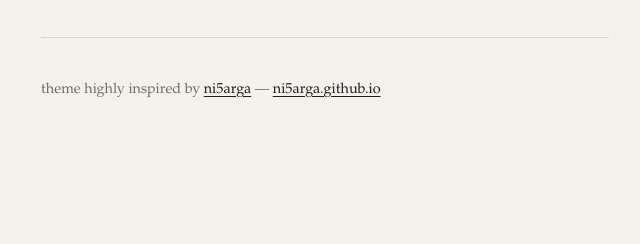
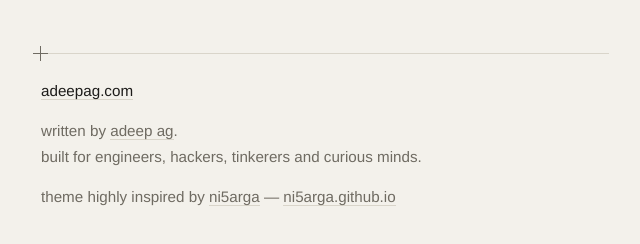
Before and after one commit to ADEEP13/blog-adeepag, a plain HTML site: page index.html in a window 1280 px wide. Shown: the part 790-1034 px from the top of the page, without its empty margins (315-955 px from the left). Before the commit the page ends 940 px from the top, so only its background shows below. Drawn offline with Linux system fonts and the light colour scheme.

Commit message:
Update index.html

```diff
--- a/index.html
+++ b/index.html
@@ -20,12 +20,11 @@
   <h1><a href="/">adeep ag</a></h1>
   <p class="byline">engineer, building toward a defence startup</p>
 
- <p>i have loved computers and defence since i was small, and went all in on both at 16. now i work full time with computers(engineering Student  ), and most of my real work happens after midnight on some project i can't leave alone.</p>
+   <p>i have loved computers and defence since i was small, and went all in on both at 16. now i work full time with computers(engineering Student  ), and most of my real work happens after midnight on some project i can't leave alone.</p>
 
 <p>i like backend, servers, electronics and cyber. i run my own homelab because there is nothing like hosting a prototype at light speed on a machine you own. i make open source maps, do osint, and run an account that only a few people know about. i like working close to the metal, where nothing is hidden behind an abstraction.</p>
 
 <p>i speak less, but open up completely to the people i like  :) . i will always back builders and founders, and i'm ready to help anytime. i believe in atmanirbhar bharat: build it ourselves, don't import it. the end goal is a defence startup.</p>
-
 
   <nav class="links" aria-label="links">
     <a href="https://adeepag.com">website</a>
@@ -40,8 +39,11 @@
   <ul class="posts" id="posts"><li class="sub">loading posts...</li></ul>
   <noscript><p>enable javascript to see the post list.</p></noscript>
 
-  <hr>
-  <footer>theme highly inspired by <a href="https://ni5arga.github.io/">ni5arga</a> &mdash; <a href="https://ni5arga.github.io/">ni5arga.github.io</a></footer>
+  <footer class="site-footer">
+    <p><a href="/">adeepag.com</a></p>
+    <p>written by <a href="https://adeepag.com">adeep ag</a>.<br>built for engineers, hackers, tinkerers and curious minds.</p>
+    <p>theme highly inspired by <a href="https://ni5arga.github.io/">ni5arga</a> &mdash; <a href="https://ni5arga.github.io/">ni5arga.github.io</a></p>
+  </footer>
 </main>
 <script>
 fetch('posts.json').then(r=>r.json()).then(list=>{
```
